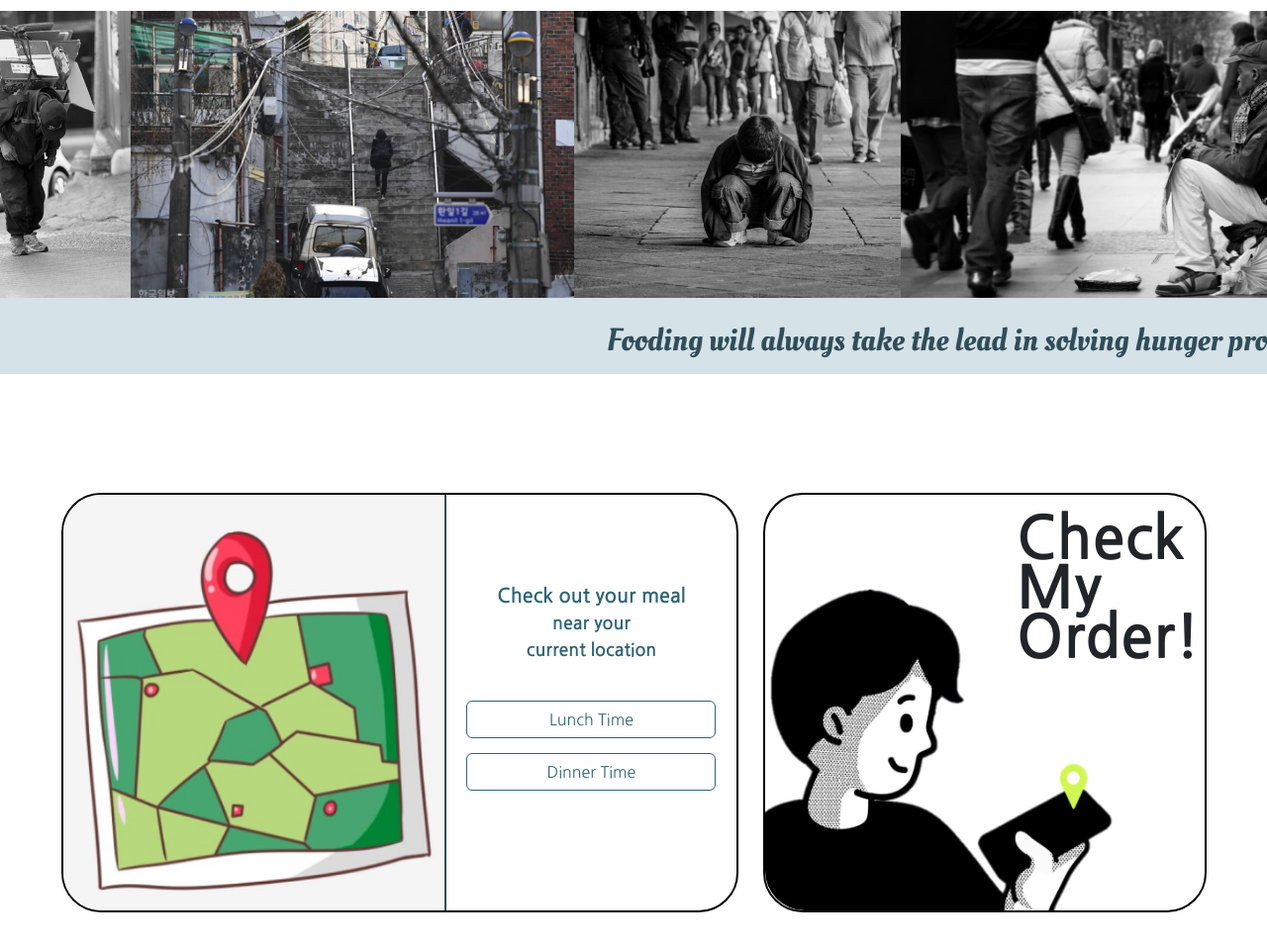
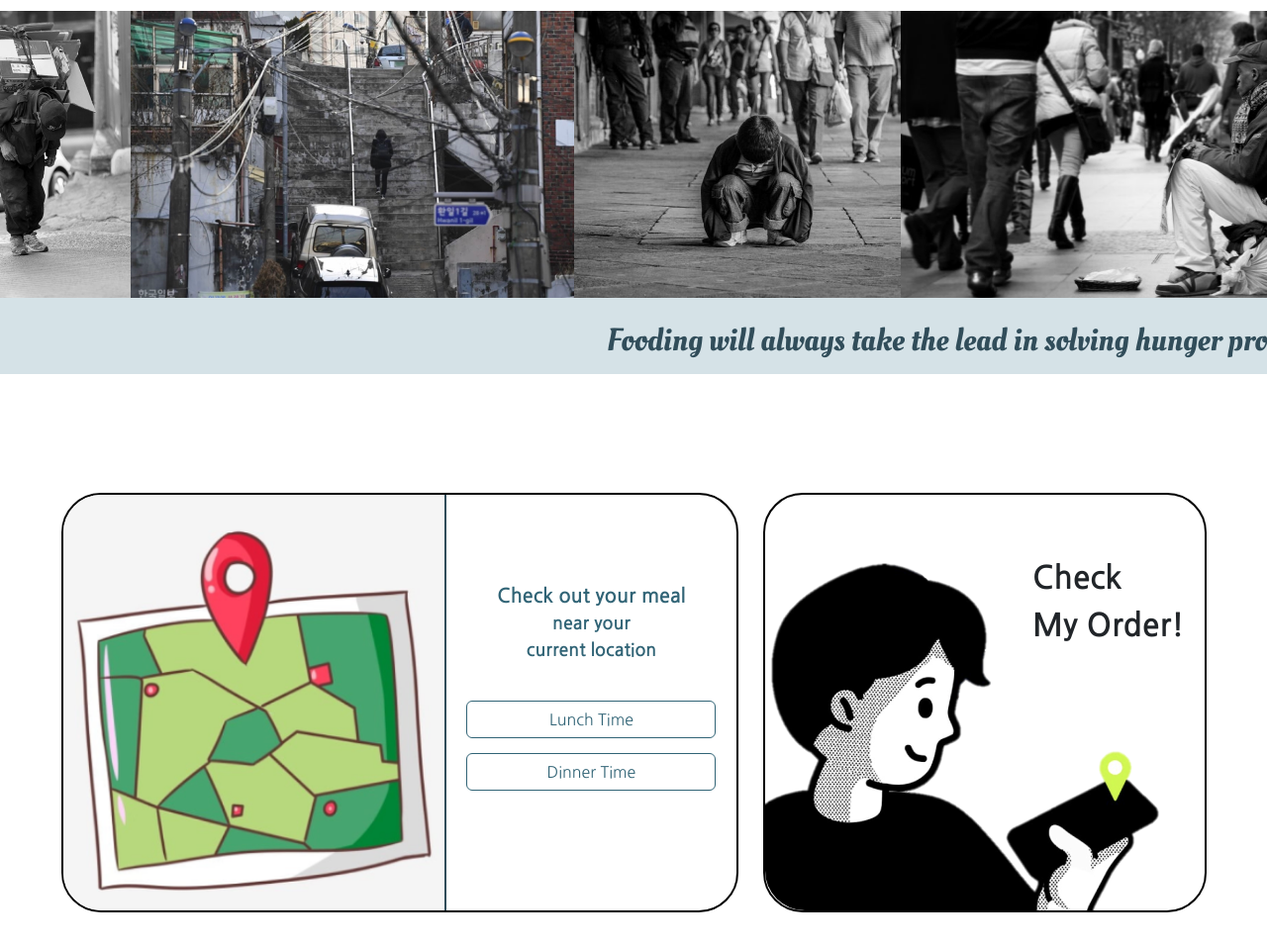
Before and after one commit to 2023GoogleSolutionChallenge/GDSC_Fooding, a plain HTML site: page public/src/mainpage.html in a window 1280 px wide. Shown: the part 139-1097 px from the top of the page at 99% size. Drawn offline with nearby package versions, Linux system fonts and the light colour scheme; a web font is replaced by a local one.

Commit message:
[Chore] #9-mainpage checkmyorder 부분 폰트 변경

```diff
--- a/public/src/css/mainpage.css
+++ b/public/src/css/mainpage.css
@@ -137,36 +137,19 @@
     background-color: var(--fooding-base4);
 }
 
-.persongazelocation{
-    border-radius: 40px;
-    height: 80%;
-    width: 80%;
-    position:absolute; bottom:0;
-}
-
-.describe4{
-    font-size:60px;
-    width: 100px;
-    height: 45px;
-    position: absolute; right: 90px;
+.check-index {
+    font-size: 32px;
+    width: 170x;
+    height: 48px;
+    margin-top: 60px;
+    margin-left: 270px;
     font-family: var(--font-family-nanum_gothic);
     font-weight: bold;
 }
 
-.describe5{
-    font-size:60px;
-    width: 100px;
-    height: 45px;
-    position: absolute; top: 50px; right:90px;
-    font-family: var(--font-family-nanum_gothic);
-    font-weight: bold;
+.persongazelocation{
+    border-radius: 40px;
+    width: 403x;
+    height: 363px;
+    position:absolute; bottom:0;
 }
-
-.describe6{
-    font-size:60px;
-    width: 100px;
-    height: 45px;
-    position: absolute; top: 100px; right:90px;
-    font-family: var(--font-family-nanum_gothic);
-    font-weight: bold;
-}
--- a/public/src/mainpage.html
+++ b/public/src/mainpage.html
@@ -59,16 +59,12 @@
                         <div class="buttons">
                             <button type="button" class="btn btn-outline-info" id="lunchbutton">Lunch Time</button>
                             <button type="button" class="btn btn-outline-info" id="dinnerbutton">Dinner Time</button>
-                            <!-- <div class="lunchbutton" type="button" id="dinnerbutton">Lunch Time</div>
-                            <div class="dinnerbutton" type="button">Dinner Time</div> -->
                         </div>
                     </div>
                 </div>
                 <div class = "checkmyordercard" type="button">
+                    <div class="check-index">Check<br>My Order!</div>
                     <img class="persongazelocation" src="./assets/img4coreblock/checkmyorder.png">
-                    <div class="describe4">Check</div>
-                    <div class="describe5">My</div>
-                    <div class="describe6">Order!</div>
                 </div>
             </div>
         </div>
```
